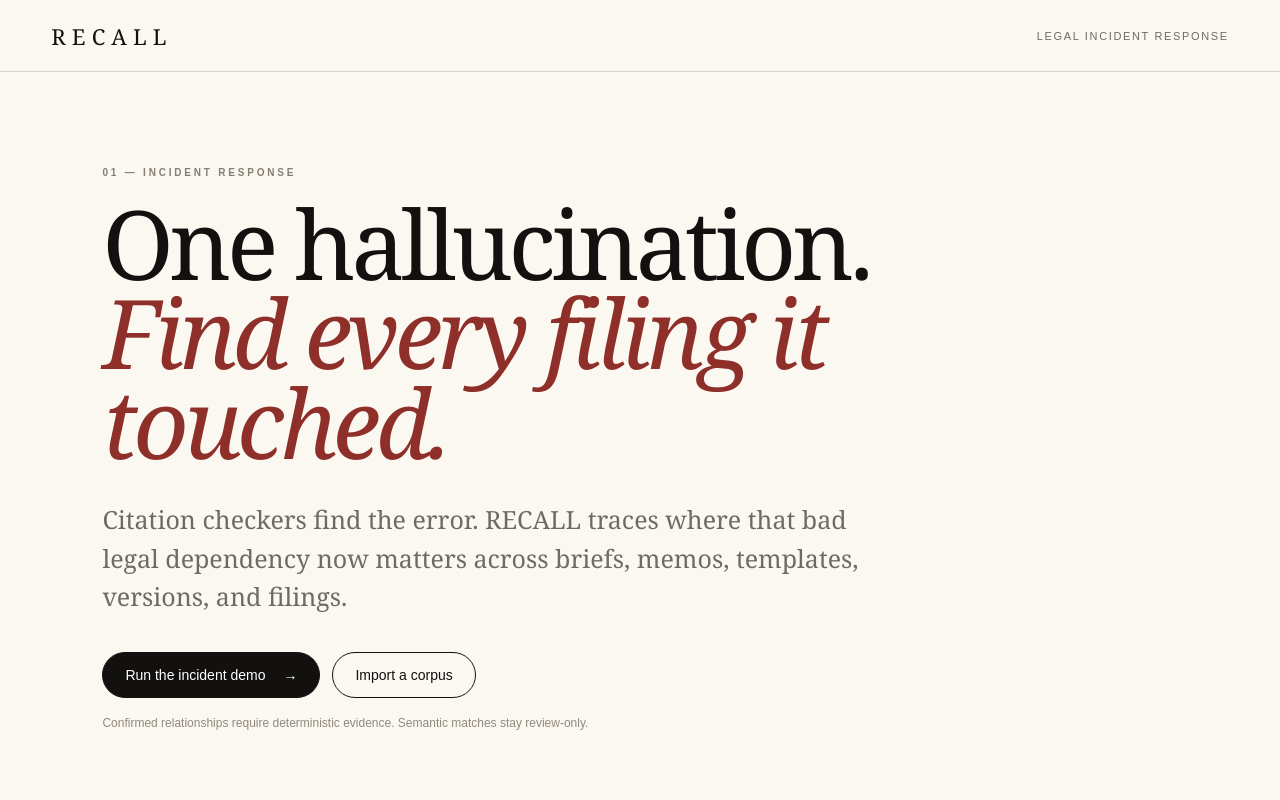
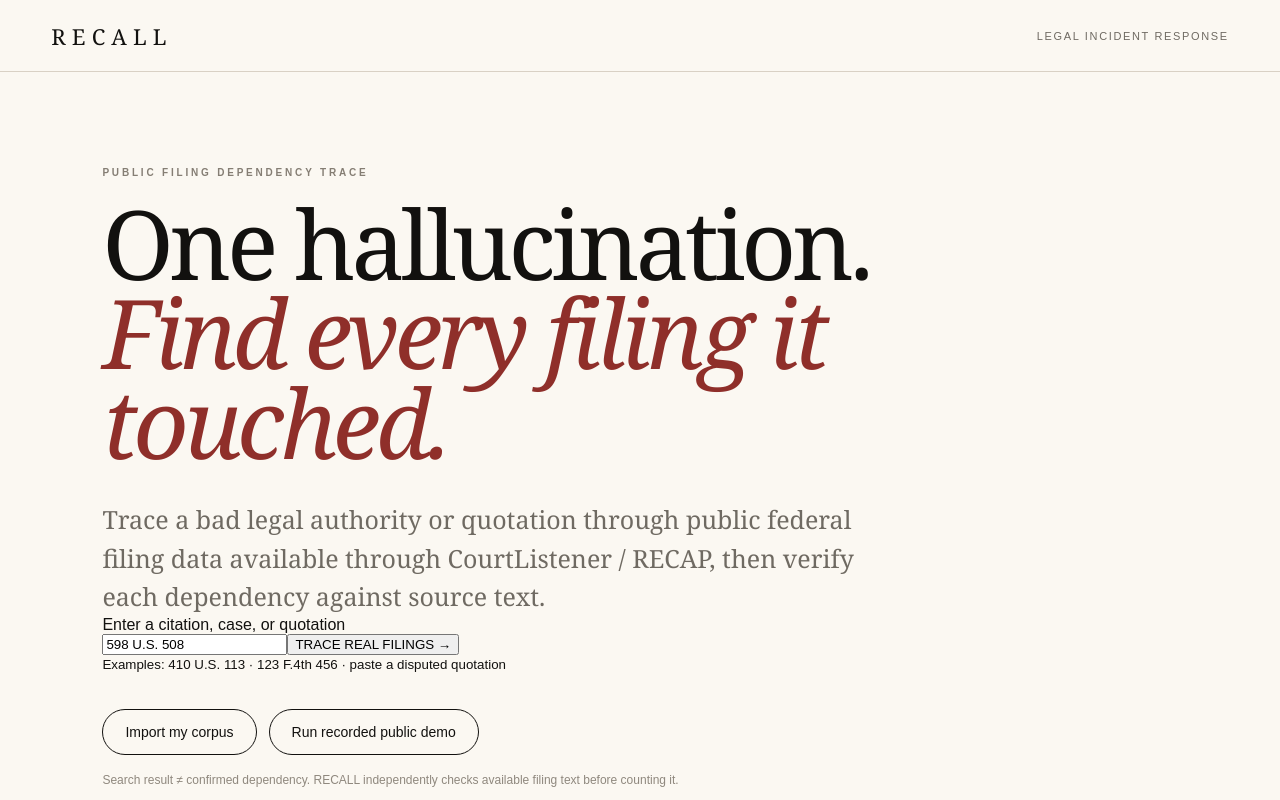
Before and after one commit to Davemafy/recall, a Next.js app: page / in a window 1280 px wide. Shown: the top 800 px of the page. Built offline with nearby package versions, Linux system fonts and the light colour scheme.

Commit message:
feat: make real public filing trace the primary landing flow

```diff
--- a/app/page.tsx
+++ b/app/page.tsx
@@ -1,15 +1,20 @@
 import Link from 'next/link';
 
 export default function Home(){
-  return <main className="landing">
+  return <main className="landing liveLanding">
     <header className="mast"><div className="wordmark">RECALL</div><div className="mastNote">LEGAL INCIDENT RESPONSE</div></header>
-    <section className="hero">
-      <div className="heroIndex">01 — INCIDENT RESPONSE</div>
+    <section className="hero traceLandingHero">
+      <div className="heroIndex">PUBLIC FILING DEPENDENCY TRACE</div>
       <h1>One hallucination.<br/><em>Find every filing it touched.</em></h1>
-      <p className="heroCopy">Citation checkers find the error. RECALL traces where that bad legal dependency now matters across briefs, memos, templates, versions, and filings.</p>
-      <div className="heroActions"><Link className="button primary" href="/demo">Run the incident demo <span>→</span></Link><Link className="button ghost" href="/app">Import a corpus</Link></div>
-      <p className="micro">Confirmed relationships require deterministic evidence. Semantic matches stay review-only.</p>
+      <p className="heroCopy">Trace a bad legal authority or quotation through public federal filing data available through CourtListener / RECAP, then verify each dependency against source text.</p>
+      <form className="landingTraceForm" action="/trace" method="get">
+        <label htmlFor="q">Enter a citation, case, or quotation</label>
+        <div><input id="q" name="q" defaultValue="598 U.S. 508" placeholder="410 U.S. 113"/><button type="submit">TRACE REAL FILINGS <span>→</span></button></div>
+        <small>Examples: 410 U.S. 113 · 123 F.4th 456 · paste a disputed quotation</small>
+      </form>
+      <div className="heroActions"><Link className="button ghost" href="/corpus">Import my corpus</Link><Link className="button ghost" href="/demo">Run recorded public demo</Link></div>
+      <p className="micro">Search result ≠ confirmed dependency. RECALL independently checks available filing text before counting it.</p>
     </section>
-    <section className="landingRule"><div className="ruleNumber">02</div><div><div className="heroIndex">THE DIFFERENCE</div><h2>Finding the hallucination was only the beginning.</h2></div><p>RECALL treats a bad authority like a vulnerable dependency: identify it once, then compute the blast radius across the work that depends on it.</p></section>
+    <section className="landingRule"><div className="ruleNumber">02</div><div><div className="heroIndex">THE OPERATIONAL QUESTION</div><h2>Finding the hallucination was only the beginning.</h2></div><p>Confirmed citation and quotation evidence stays separate from possible proposition matches. Similarity never becomes provenance.</p></section>
   </main>
 }
```
